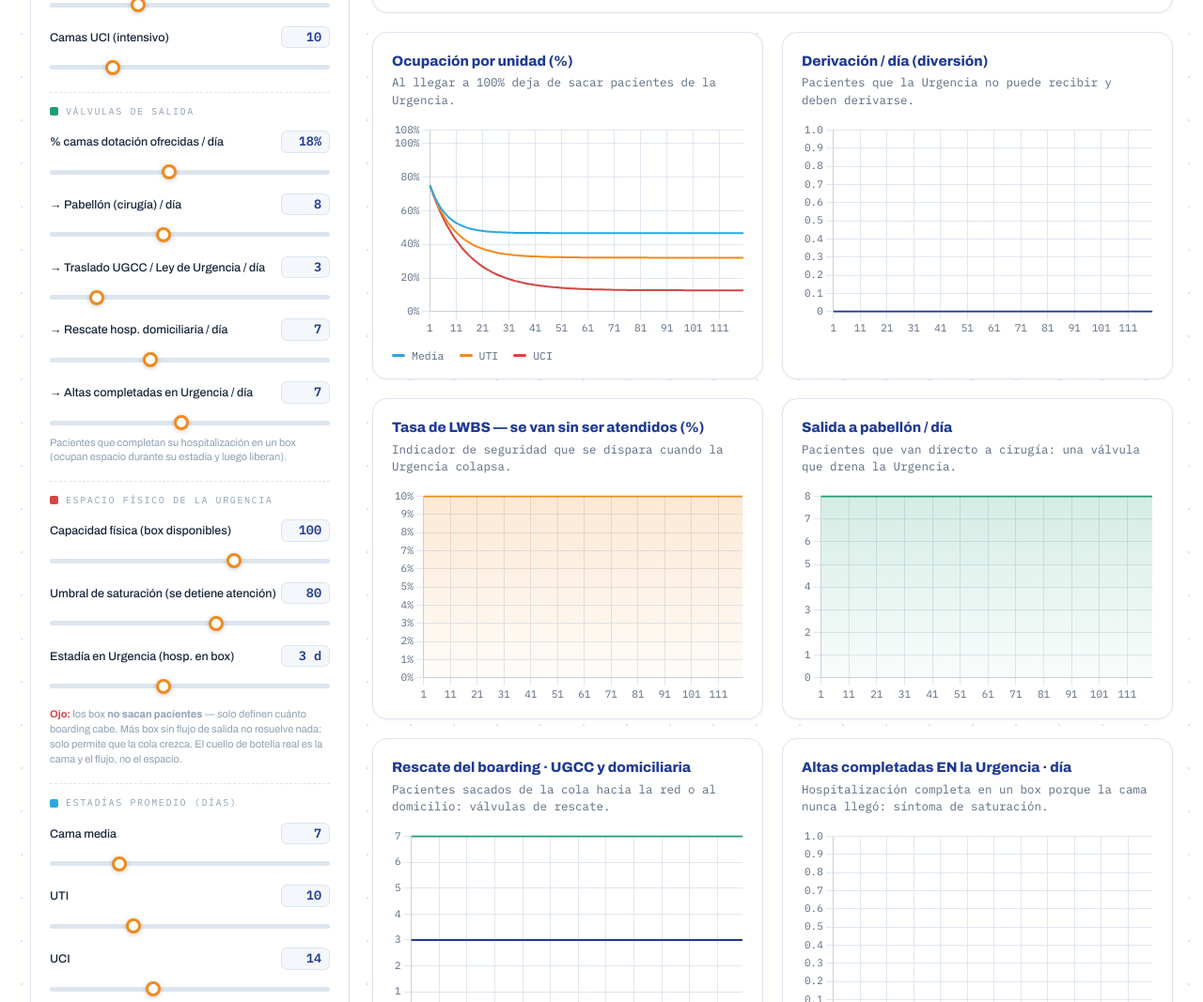
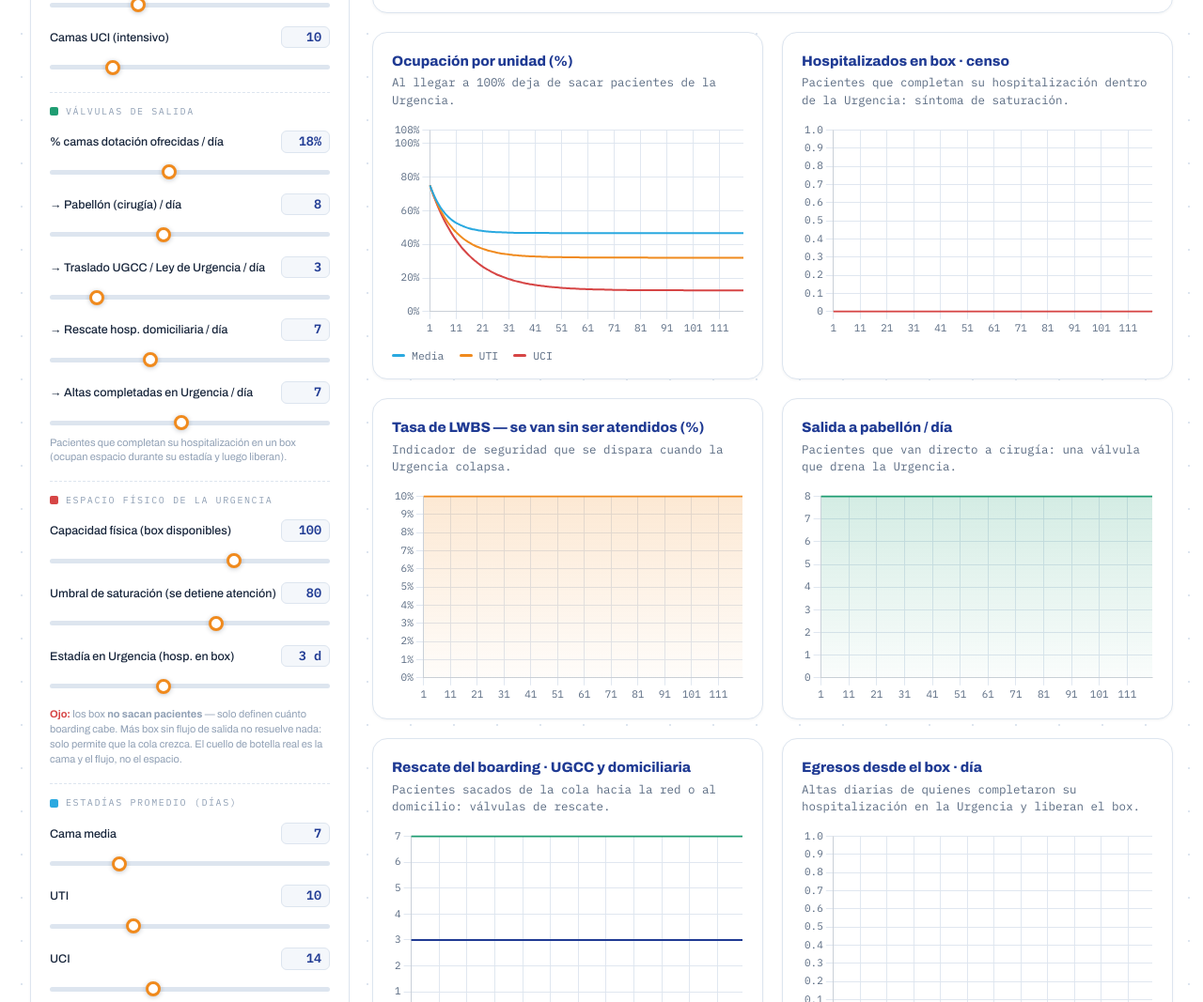
Before and after one commit to mlibuy/saturacion, a plain HTML site: page index.html in a window 1280 px wide. Shown: the part 1045-2112 px from the top of the page at 94% size. Drawn offline with nearby package versions, Linux system fonts and the light colour scheme.

Commit message:
quitar derivacion de kpis, hospitalizados en box

```diff
--- a/index.html
+++ b/index.html
@@ -357,8 +357,8 @@
             </div>
           </div>
           <div class="chart-card">
-            <h3>Derivación / día (diversión)</h3>
-            <p>Pacientes que la Urgencia no puede recibir y deben derivarse.</p>
+            <h3>Hospitalizados en box · censo</h3>
+            <p>Pacientes que completan su hospitalización dentro de la Urgencia: síntoma de saturación.</p>
             <div class="chart-box"><canvas id="chD"></canvas></div>
           </div>
         </div>
@@ -387,8 +387,8 @@
             </div>
           </div>
           <div class="chart-card">
-            <h3>Altas completadas EN la Urgencia · día</h3>
-            <p>Hospitalización completa en un box porque la cama nunca llegó: síntoma de saturación.</p>
+            <h3>Egresos desde el box · día</h3>
+            <p>Altas diarias de quienes completaron su hospitalización en la Urgencia y liberan el box.</p>
             <div class="chart-box"><canvas id="chE"></canvas></div>
           </div>
         </div>
@@ -666,12 +666,12 @@
     <div class="bcell"><div class="lbl">Cupo ofrecido / día</div><div class="val">${o.offered.toFixed(1)}</div><div class="sub">camas para la Urgencia</div></div>
     <div class="bcell ${def>0.5?'deficit':'ok'}"><div class="lbl">${def>0.5?'Déficit diario':'Holgura diaria'}</div><div class="val">${def>0?'+':'−'}${Math.abs(def).toFixed(1)}</div><div class="sub">${def>0.5?'la cola crece':'el sistema drena'}</div></div>`;
   // kpis
-  const c1=kc(o.fB,o.edCap*0.4,o.edCap*0.85),c2=kc(o.fOM,90,99),c3=kc(o.fL,18,28),c4=kc(o.fD,0.5,3);
+  const c1=kc(o.fB,o.edCap*0.4,o.edCap*0.85),c2=kc(o.fOM,90,99),c3=kc(o.fL,18,28),c4=kc(o.fEdHosp,o.edCap*0.15,o.edCap*0.35);
   document.getElementById('kpis').innerHTML=`
     <div class="kpi"><div class="k-lbl">Censo Urgencia (24 h)</div><div class="k-val" style="color:${c1}">${Math.round(o.fB)}</div><div class="k-sub">esperando + hosp. en box</div><div class="bar" style="width:${Math.min(100,100*o.fB/o.edCap)}%;background:${c1}"></div></div>
     <div class="kpi"><div class="k-lbl">Ocupación cama media</div><div class="k-val" style="color:${c2}">${Math.round(o.fOM)}%</div><div class="k-sub">al final</div><div class="bar" style="width:${Math.min(100,o.fOM)}%;background:${c2}"></div></div>
     <div class="kpi"><div class="k-lbl">LWBS final</div><div class="k-val" style="color:${c3}">${o.fL}%</div><div class="k-sub">se van sin atención</div><div class="bar" style="width:${Math.min(100,o.fL*2)}%;background:${c3}"></div></div>
-    <div class="kpi"><div class="k-lbl">Derivación / día</div><div class="k-val" style="color:${c4}">${o.fD.toFixed(1)}</div><div class="k-sub">${o.fD>0.5?'urgencia desborda':'sin desborde'}</div><div class="bar" style="width:${Math.min(100,o.fD*10)}%;background:${c4}"></div></div>`;
+    <div class="kpi"><div class="k-lbl">Hospitalizados en box</div><div class="k-val" style="color:${c4}">${Math.round(o.fEdHosp)}</div><div class="k-sub">completan hosp. en Urgencia</div><div class="bar" style="width:${Math.min(100,100*o.fEdHosp/o.edCap)}%;background:${c4}"></div></div>`;
   // status
   let cls,txt;
   if(o.fD>0.5||o.fB>=o.edCap*0.85){cls='alarm';txt='URGENCIA COLAPSADA · boarding al tope y derivando pacientes';}
@@ -687,9 +687,9 @@
   const occDs=[ds('Media',o.occ.media,PAL.media),ds('UTI',o.occ.uti,PAL.uti),ds('UCI',o.occ.uci,PAL.uci)];
   if(!chO){chO=new Chart(document.getElementById('chO'),{type:'line',data:{labels:o.labels,datasets:occDs},options:baseOpts(108)});}
   else{chO.data.labels=o.labels;occDs.forEach((d,i)=>chO.data.datasets[i].data=d.data);chO.update();}
-  if(!chD){chD=new Chart(document.getElementById('chD'),{type:'line',data:{labels:o.labels,datasets:[ds('Derivación',o.divert,'#1f3a93')]},options:baseOpts()});
-    const c=chD.canvas.getContext('2d');chD.data.datasets[0].backgroundColor=grad(c,'#1f3a93');chD.data.datasets[0].fill=true;chD.update();}
-  else{chD.data.labels=o.labels;chD.data.datasets[0].data=o.divert;chD.update();}
+  if(!chD){chD=new Chart(document.getElementById('chD'),{type:'line',data:{labels:o.labels,datasets:[ds('Hosp. en box',o.edHospOcc,'#d64545')]},options:baseOpts()});
+    const c=chD.canvas.getContext('2d');chD.data.datasets[0].backgroundColor=grad(c,'#d64545');chD.data.datasets[0].fill=true;chD.update();}
+  else{chD.data.labels=o.labels;chD.data.datasets[0].data=o.edHospOcc;chD.update();}
   if(!chL){chL=new Chart(document.getElementById('chL'),{type:'line',data:{labels:o.labels,datasets:[ds('LWBS',o.lwbs,'#f08a1d')]},options:baseOpts()});
     chL.options.scales.y.ticks={callback:v=>v+'%'};
     const c=chL.canvas.getContext('2d');chL.data.datasets[0].backgroundColor=grad(c,'#f08a1d');chL.data.datasets[0].fill=true;chL.update();}
```
